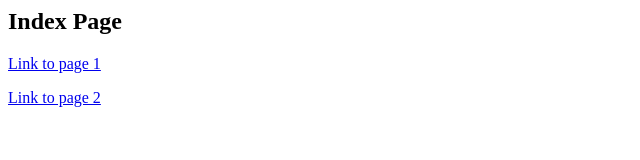
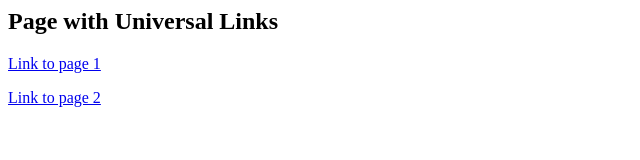
Before and after one commit to gelioson/gelioson.github.io, a plain HTML site: page index.html in a window 1280 px wide. Shown: the whole page, without its empty margins (0-640 px from the left). Drawn offline with Linux system fonts and the light colour scheme.

Commit message:
set viewport

```diff
--- a/index.html
+++ b/index.html
@@ -1,6 +1,9 @@
+<meta charset="UTF-8">
+<meta name="viewport" content="width=device-width, user-scalable=no"/>
 <html>
+	<title>Universal Links</title>
 	<body>
-	<h2>Index Page</h2>
+	<h2>Page with Universal Links</h2>
 	<p> <a href="https://gelioson.github.io/page1.html">Link to page 1</a><p>
 	<p> <a href="https://gelioson.github.io/page2.html">Link to page 2</a><p>
 	</body>
```
Also changed, not shown: page1.html (+3 -0 lines), page2.html (+3 -0 lines).
